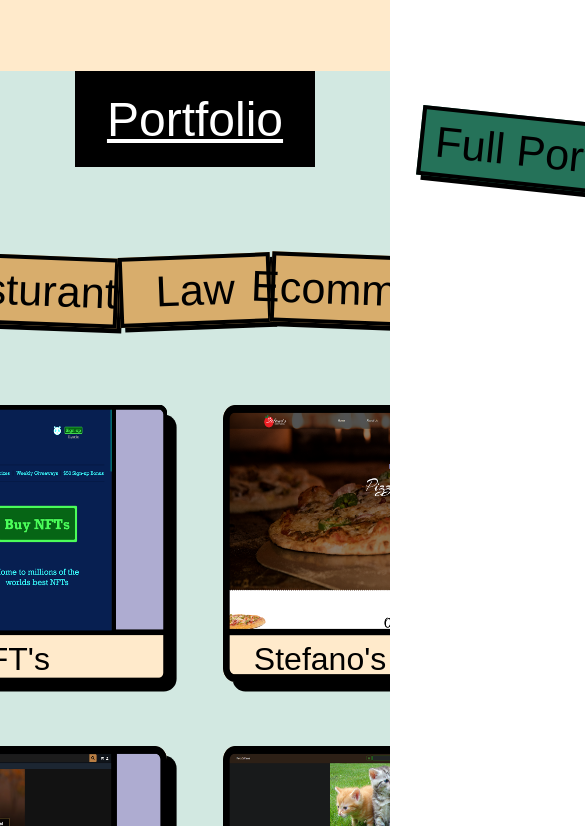
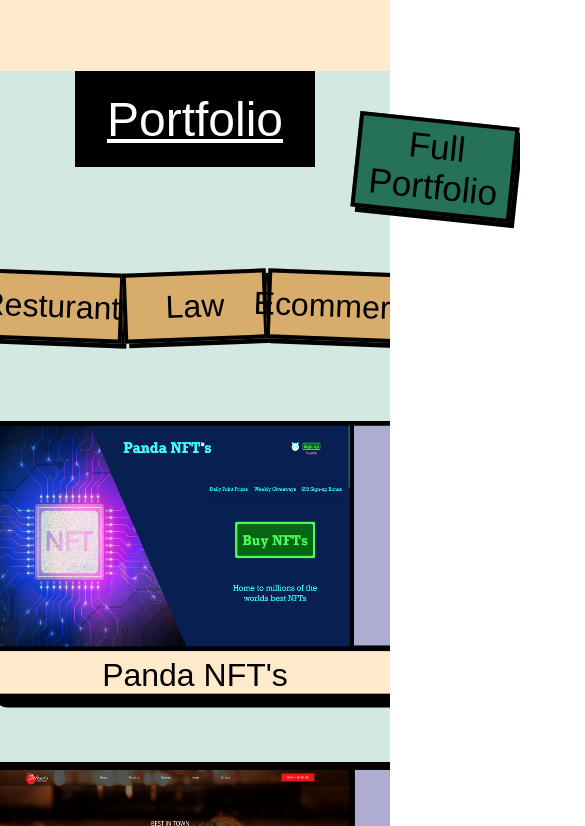
Before and after one commit to Racksoup/Website_Design, a React app: page / in a window 390 px wide. Shown: the part 3658-4484 px from the top of the page, 585 px wide, since content can reach past the window. Built offline with nearby package versions, Linux system fonts and the light colour scheme; a web font is replaced by a local one.

Commit message:
section2 tablet

```diff
--- a/src/UI/Pages/Home/Section2.jsx
+++ b/src/UI/Pages/Home/Section2.jsx
@@ -51,7 +51,7 @@ const Section2 = () => {
           <h2>Portfolio</h2>
         </div>
 
-        <a href='https://portfolio-nnjz.onrender.com/' target='_blank' className='Pos'>
+        <a href='https://portfolio-nnjz.onrender.com/' target='_blank' className='PortfolioLink'>
           <div className='TiltBtn TiltBtn-1 GreenBG'>
             <p>Full Portfolio</p>
           </div>
@@ -154,7 +154,7 @@ const Websites = ({ data, tab }) => {
     remainder = newData.length % 3;
     lastRowCutOff = newData.length - remainder;
   }
-  if (window.innerWidth < 1258) {
+  if (window.innerWidth < 1258 && window.innerWidth >= 839) {
     remainder = newData.length % 2;
     if (remainder == 1) {
       lastRowCutOff = newData.length - 1;
@@ -162,8 +162,10 @@ const Websites = ({ data, tab }) => {
       lastRowCutOff = newData.length - 2;
     }
   }
+  if (window.innerWidth < 839) {
+    lastRowCutOff = newData.length - 1;
+  }
 
-  console.log(lastRowCutOff);
   return (
     <div className='Websites'>
       {newData.map((x, i) => {
--- a/src/UI/Pages/Home/Section2.scss
+++ b/src/UI/Pages/Home/Section2.scss
@@ -19,27 +19,55 @@
       width: 100%;
     }
 
+    .PortfolioLink {
+      position: absolute;
+      margin-top: 3rem;
+      margin-left: 45rem;
+
+      @media (max-width: 1200px) {
+        margin-left: 30rem;
+      }
+
+      .TiltBtn {
+        width: 17rem;
+        cursor: pointer;
+        rotate: 6deg;
+
+        @media (max-width: 1200px) {
+          width: 10rem;
+          height: 6rem;
+
+          p {
+            font-size: 2.2rem;
+            text-align: center;
+          }
+        }
+      }
+
+      p {
+        cursor: pointer;
+      }
+    }
+
     .Buttons {
       width: 88%;
       margin-top: 5.5rem;
       display: flex;
       align-items: center;
       justify-content: space-between;
-    }
 
-    .Pos {
-      position: absolute;
-      margin-top: 3rem;
-      margin-left: 45rem;
+      @media (max-width: 1200px) {
+        margin-top: 6.5rem;
+        width: 100%;
+        justify-content: space-around;
 
-      .TiltBtn {
-        width: 17rem;
-        cursor: pointer;
-        rotate: 6deg;
-      }
+        .TiltBtn {
+          width: 9rem;
 
-      p {
-        cursor: pointer;
+          p {
+            font-size: 2rem;
+          }
+        }
       }
     }
 
```
